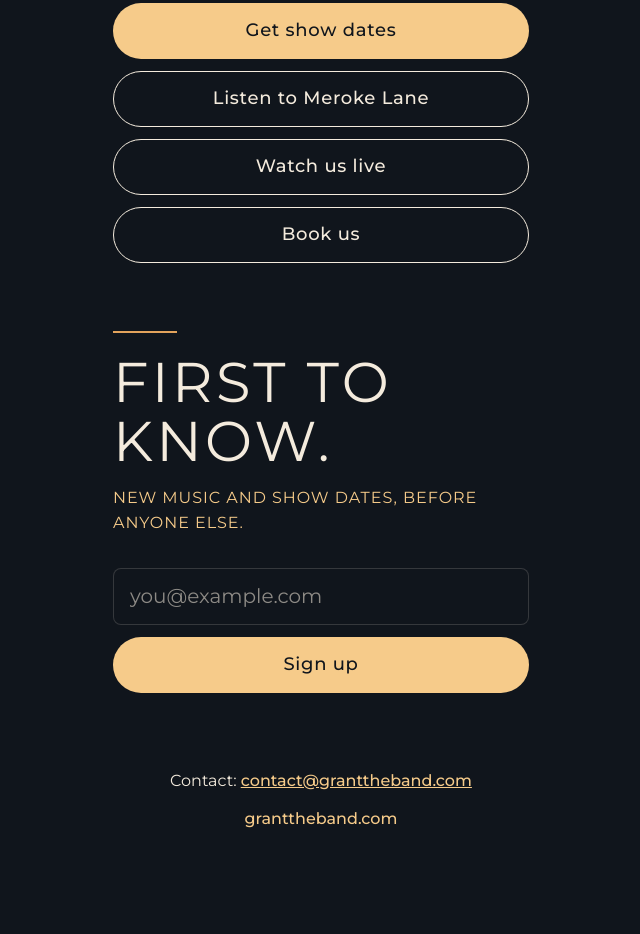
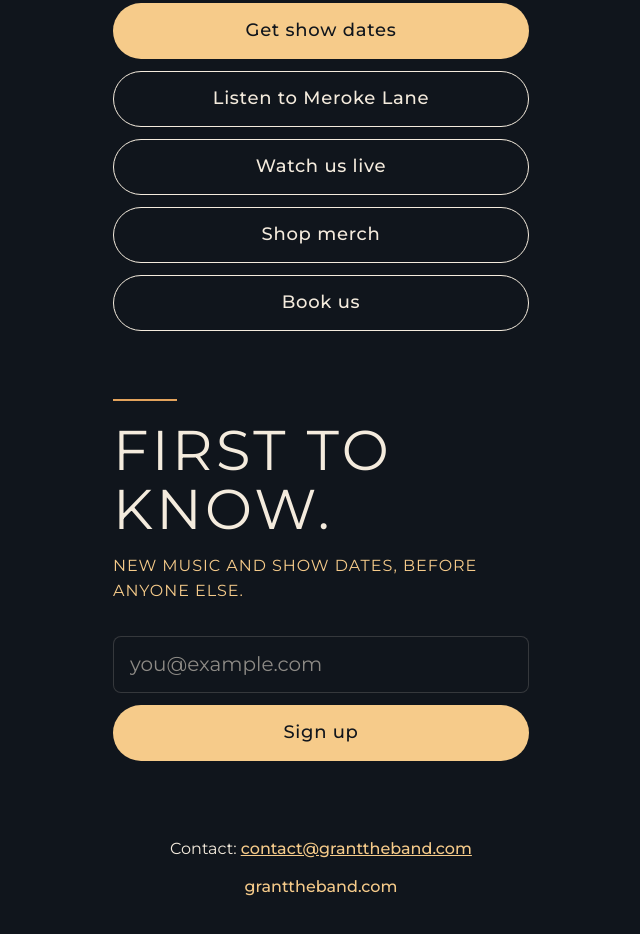
Before and after one commit to noahglevine/Grant-the-band-Website, an Astro site: page /now in a window 1280 px wide. Shown: the part 1535-2469 px from the top of the page, without its empty margins (319-959 px from the left). Before the commit the page ends 2409 px from the top, so only its background shows below. Built offline with nearby package versions, Linux system fonts and the light colour scheme; Astro itself is replaced by a stand-in of ours; a web font is replaced by a local one.

Commit message:
Add Shop merch button to /now

```diff
--- a/src/pages/now.astro
+++ b/src/pages/now.astro
@@ -58,6 +58,7 @@ const poster = now.poster || null;
       <a class="btn btn--primary" href="#newsletter">Get show dates</a>
       <a class="btn btn--secondary" href={withUtm(links.merokeLaneSpotify)} rel="noopener">Listen to Meroke Lane</a>
       <a class="btn btn--secondary" href="/#video">Watch us live</a>
+      <a class="btn btn--secondary" href={withUtm(links.merch)} rel="noopener">Shop merch</a>
       <a class="btn btn--secondary" href="/book">Book us</a>
     </nav>
 
```
